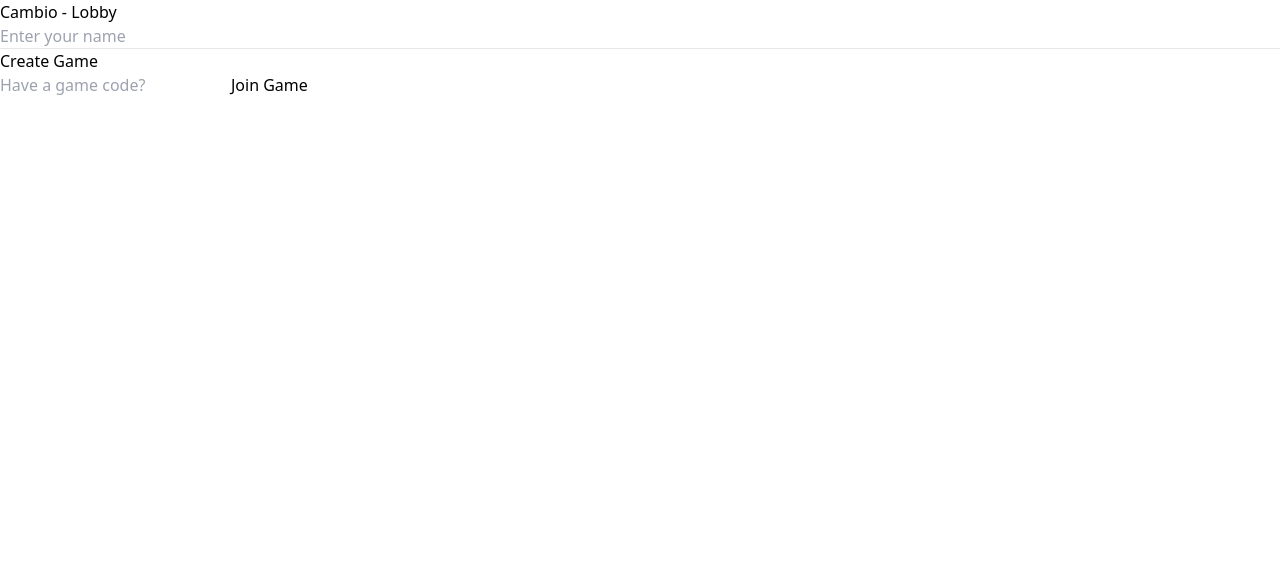
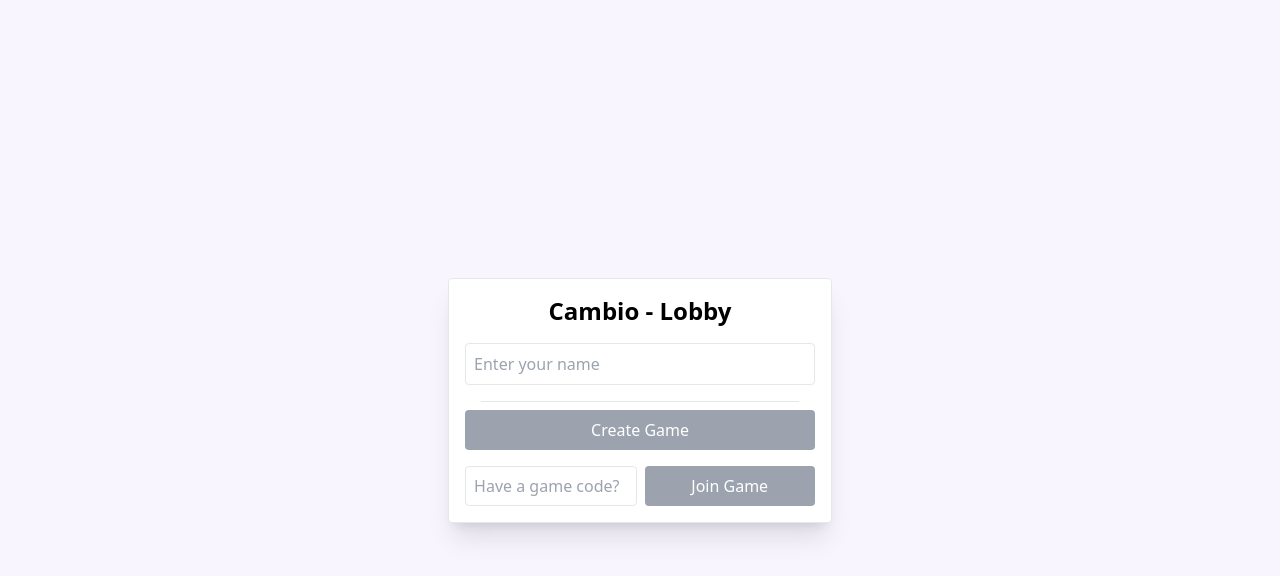
Before and after one commit to MalieJobe/Cambio-Card-Game, a Vue app in the folder client/: page / in a window 1280 px wide. Shown: the top 576 px of the page. Built offline with nearby package versions, Linux system fonts and the light colour scheme; no server answers.

Commit message:
replace deprecated purge attribute with "content"

```diff
--- a/client/tailwind.config.js
+++ b/client/tailwind.config.js
@@ -1,7 +1,6 @@
 /** @type {import('tailwindcss').Config} */
 export default {
-  purge: ['./index.html', './src/**/*.{vue,js,ts,jsx,tsx}'],
-  content: [],
+  content: ['./index.html', './src/**/*.{vue,js,ts,jsx,tsx}'],
   theme: {
     extend: {
       colors: {
```
